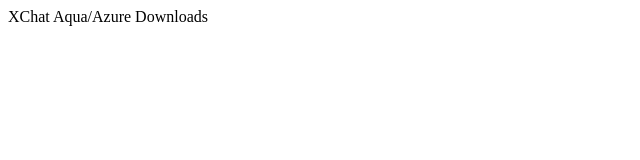
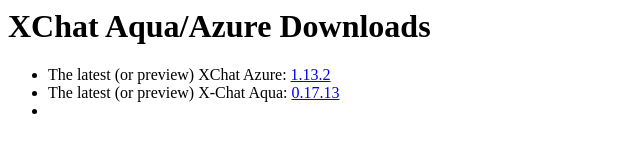
Before and after one commit to xchataqua/downloads, a plain HTML site: page index.html in a window 1280 px wide. Shown: the whole page, without its empty margins (0-640 px from the left). Drawn offline with Linux system fonts and the light colour scheme.

Commit message:
azure 0.17.13

```diff
--- a/index.html
+++ b/index.html
@@ -1 +1,7 @@
-XChat Aqua/Azure Downloads
+<body>
+<h1>XChat Aqua/Azure Downloads</h1>
+<ul>
+<li>The latest (or preview) XChat Azure: <a href="/XChat Azure 1.13.2.pkg">1.13.2</a></li>
+<li>The latest (or preview) X-Chat Aqua: <a href="/X-Chat Aqua 0.17.13.pkg">0.17.13</a></li>
+<li></li>
+</ul>
```
Also changed, not shown: 1 other file.
